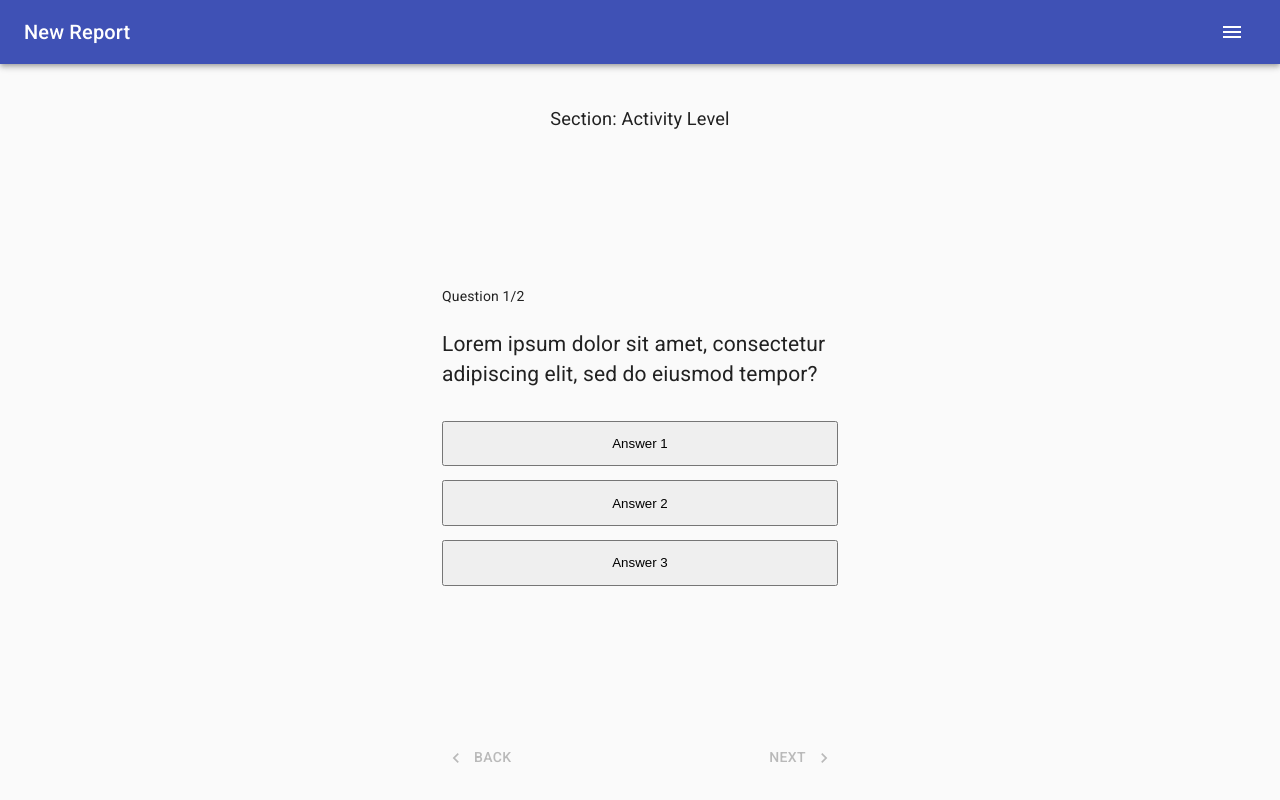
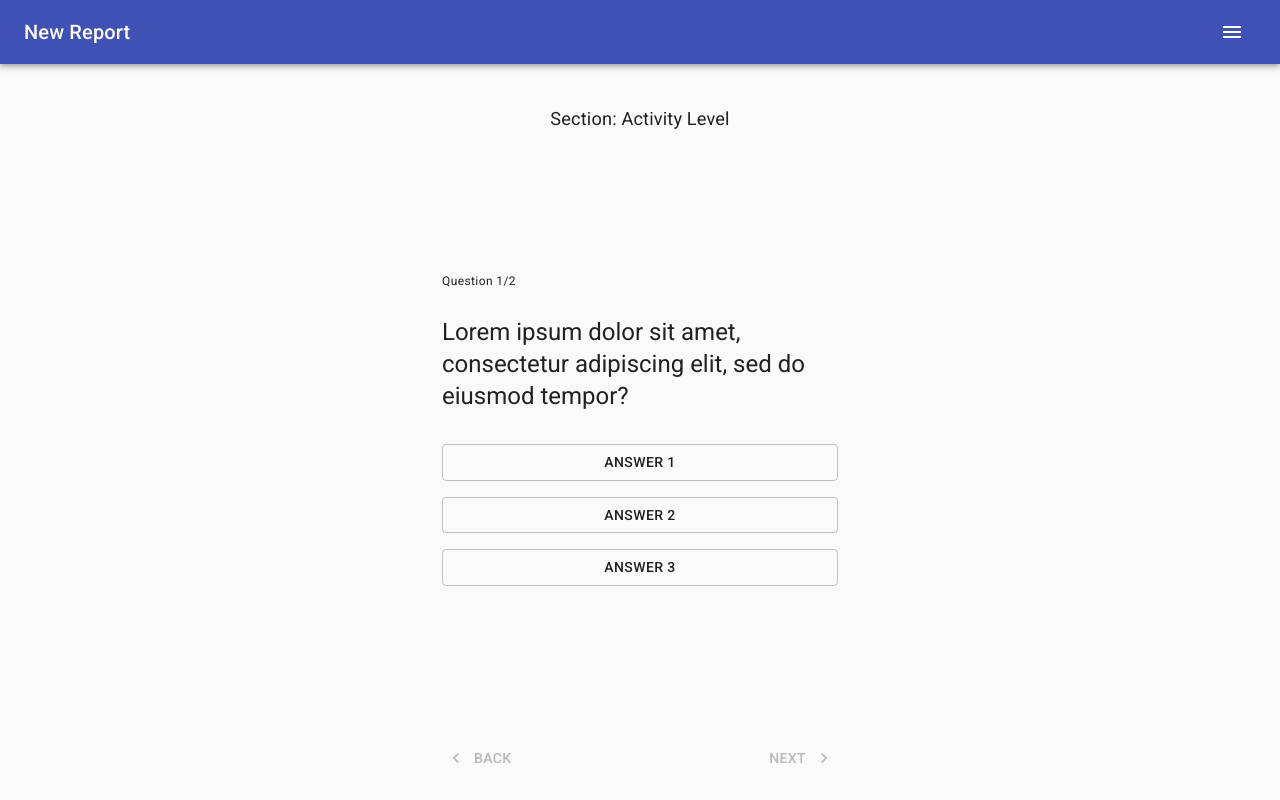
Before and after one commit to Sebsterio/animalysis, a React (Create React App) app in the folder client/: page /new-report in a window 1280 px wide. Built offline with nearby package versions, Linux system fonts and the light colour scheme.

Commit message:
style Question component

```diff
--- a/client/package.json
+++ b/client/package.json
@@ -17,6 +17,7 @@
 		"@testing-library/jest-dom": "^4.2.4",
 		"@testing-library/react": "^9.5.0",
 		"@testing-library/user-event": "^7.2.1",
+		"classnames": "^2.2.6",
 		"node-sass": "^4.14.1",
 		"react": "^16.13.1",
 		"react-dom": "^16.13.1",
--- a/client/src/pages/Account/Account-styles.js
+++ b/client/src/pages/Account/Account-styles.js
@@ -7,10 +7,6 @@ export const useStyles = makeStyles((theme) => ({
 		flexDirection: "column",
 		alignItems: "center",
 	},
-	avatar: {
-		margin: theme.spacing(1),
-		backgroundColor: theme.palette.secondary.main,
-	},
 	form: {
 		width: "100%", // Fix IE 11 issue.
 		marginTop: theme.spacing(3),
--- a/client/src/pages/Survey/components/AnswerButton/AnswerButton.jsx
+++ /dev/null
@@ -1,17 +0,0 @@
-import React from "react";
-import "./AnswerButton.scss";
-
-export const AnswerButton = ({ data, i, handler }) => {
-	const { text, selected, redirect } = data;
-
-	let classes = "AnswerButton";
-	if (selected) classes += " AnswerButton--selected";
-
-	const handleClick = () => handler(i, selected, redirect);
-
-	return (
-		<button className={classes} onClick={handleClick}>
-			{text}
-		</button>
-	);
-};
--- a/client/src/pages/Survey/components/AnswerButton/AnswerButton.scss
+++ /dev/null
@@ -1,8 +0,0 @@
-.AnswerButton {
-	display: block;
-	padding: 1em;
-
-	&--selected {
-		border: 2px solid blue;
-	}
-}
--- a/client/src/pages/Survey/components/AnswerButton/index.js
+++ /dev/null
@@ -1 +0,0 @@
-export * from "./AnswerButton";
--- a/client/src/pages/Survey/components/Question/Question.jsx
+++ b/client/src/pages/Survey/components/Question/Question.jsx
@@ -1,6 +1,15 @@
 import React from "react";
-import { AnswerButton, TextInput } from "../index";
-import "./Question.scss";
+import { makeStyles } from "@material-ui/core/styles";
+
+import { Box, Button, Typography } from "@material-ui/core";
+
+// ---------------------------------------------------------------
+
+const useStyles = makeStyles((theme) => ({
+	question: {
+		display: "block",
+	},
+}));
 
 const Question = ({
 	question,
@@ -10,32 +19,42 @@ const Question = ({
 }) => {
 	const { route, label, type, answers } = question;
 
-	const id = "Question";
+	const clx = useStyles();
+	const id = label === "text" ? "Question" : null;
 
 	return (
-		<div className="Question">
-			<div className="Question__info">
-				Question {questionIndex + 1}/{lastQuestionIndex + 1}
-			</div>
+		<Box>
+			<Box mb={3}>
+				<Typography
+					variant="caption"
+					children={`Question ${questionIndex + 1}/${lastQuestionIndex + 1}`}
+				/>
+			</Box>
 
-			<label htmlFor={id} className="Question__text">
-				{label}
-			</label>
+			<Box mb={4}>
+				<Typography
+					component="label"
+					variant="h5"
+					className={clx.question}
+					htmlFor={id}
+					children={label}
+				/>
+			</Box>
 
-			{type === "select-one" && (
-				<div className="Question__answers" id={id}>
-					{answers.map((answer, i) => (
-						<AnswerButton
-							key={`${route}-${i}`}
-							i={i}
-							data={answer}
-							handler={handleAnswer}
+			{type === "select-one" &&
+				answers.map(({ text, selected, redirect }, i) => (
+					<Box mb={2} key={`${route}-${i}`}>
+						<Button
+							fullWidth
+							variant="outlined"
+							color={selected ? "primary" : "default"}
+							children={text}
+							className={clx.button}
+							onClick={() => handleAnswer(i, selected, redirect)}
 						/>
-					))}
-				</div>
-			)}
-			{type === "text" && <TextInput id={id} />}
-		</div>
+					</Box>
+				))}
+		</Box>
 	);
 };
 
--- a/client/src/pages/Survey/components/Question/Question.scss
+++ /dev/null
@@ -1,18 +0,0 @@
-.Question {
-	&__info {
-		margin-bottom: 1.4rem;
-	}
-
-	&__text {
-		display: block;
-		font-size: 1.5em;
-		margin-bottom: 2rem;
-	}
-
-	&__answers {
-		border: none;
-		display: grid;
-		grid-gap: 1em;
-		margin: auto;
-	}
-}
--- a/client/src/pages/Survey/components/TextInput.jsx
+++ /dev/null
@@ -1,7 +0,0 @@
-import React from "react";
-
-export const TextInput = ({ id }) => (
-	<div className="TextInput">
-		<textarea name="TextInput" id={id} cols="30" rows="10"></textarea>
-	</div>
-);
--- a/client/src/pages/Survey/components/index.js
+++ b/client/src/pages/Survey/components/index.js
@@ -1,5 +1,3 @@
 export * from "./Question";
-export * from "./AnswerButton";
-export * from "./TextInput";
 export * from "./Nav";
 export * from "./Section";
```
